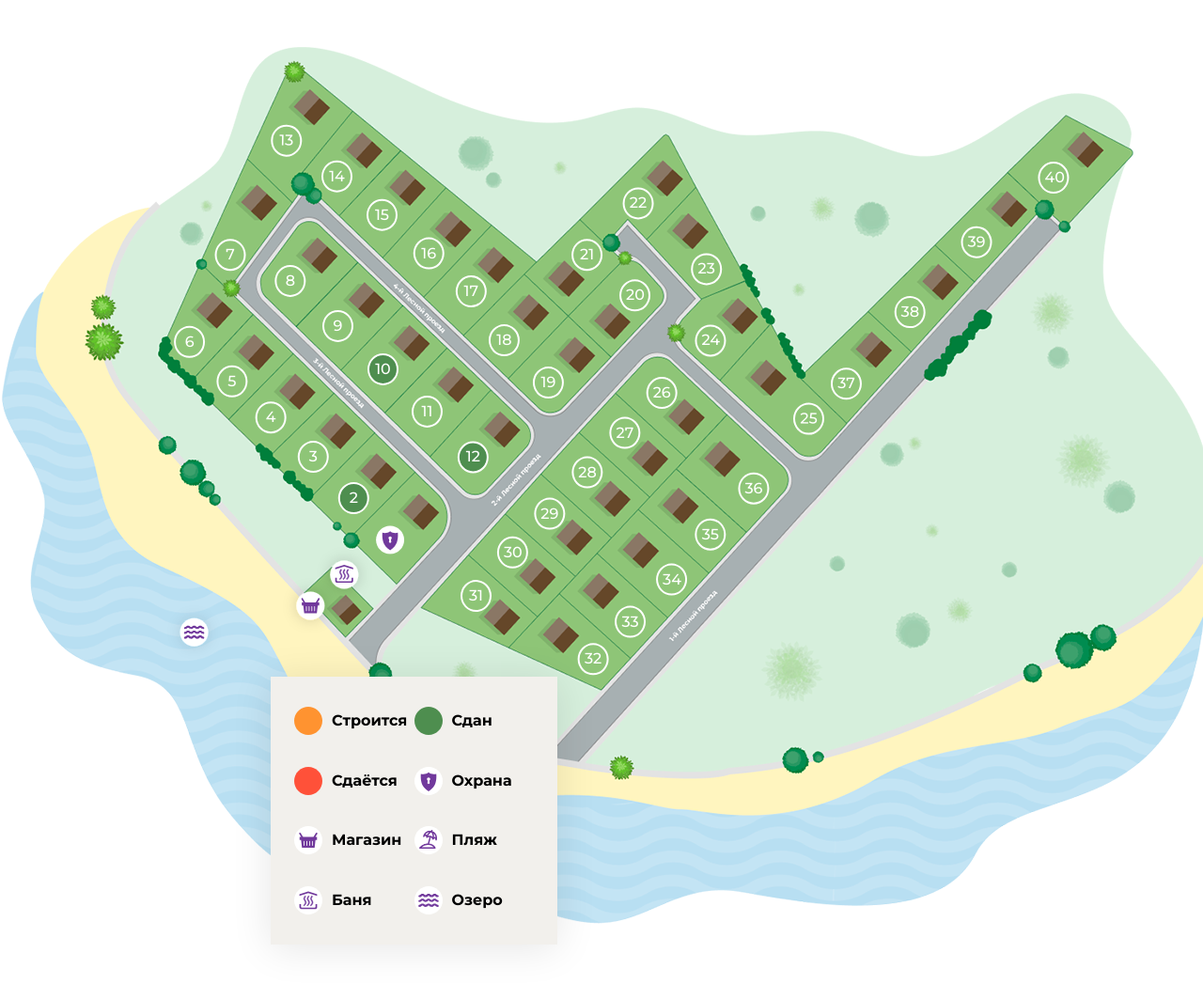
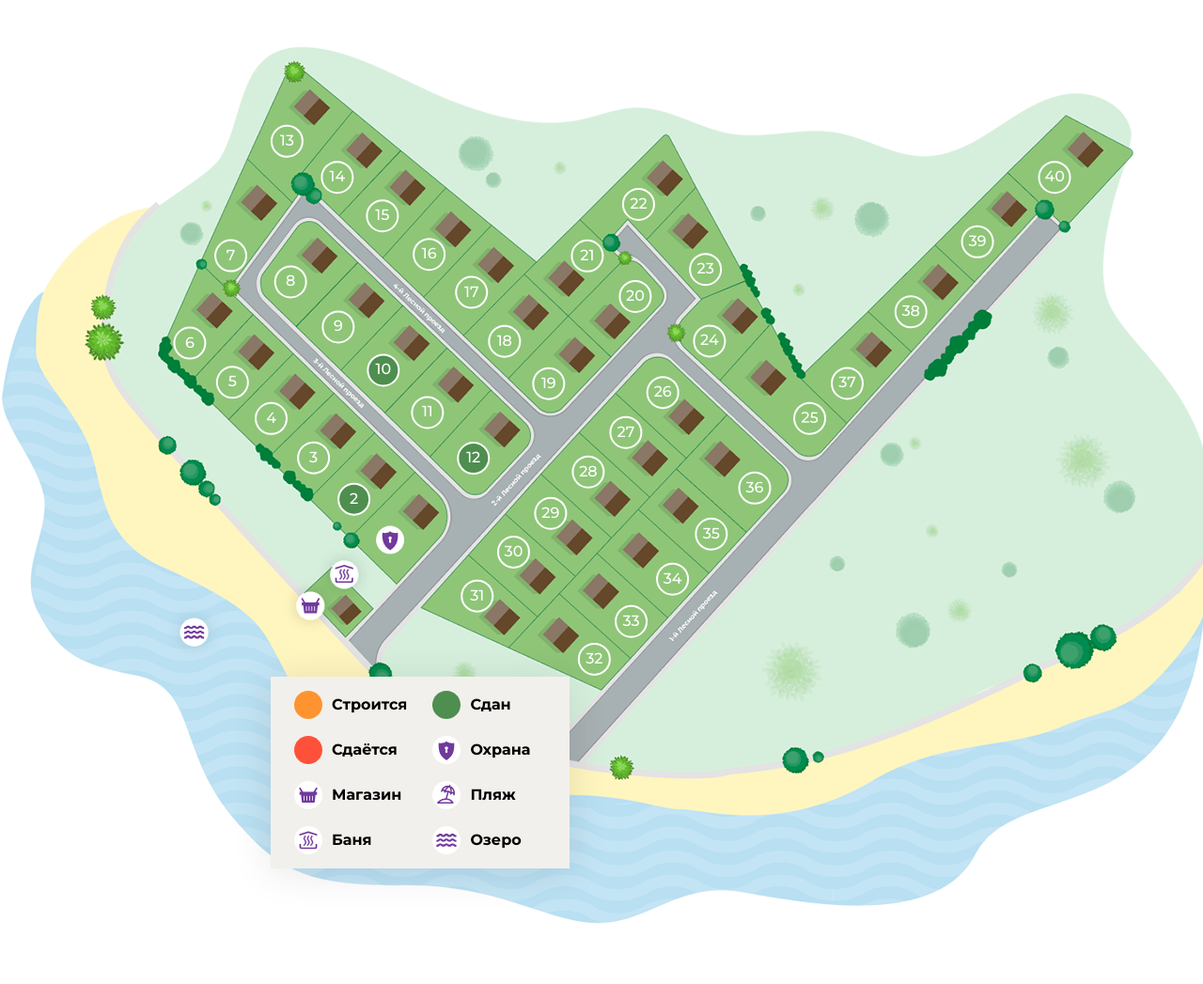
Before and after one commit to CrazyEmpress/village, a plain HTML site: page index.html in a window 1280 px wide. Shown: the whole page at 94% size. Drawn offline with Linux system fonts and the light colour scheme.

Commit message:
Подправил стили под safari

```diff
--- a/main.css
+++ b/main.css
@@ -3,6 +3,9 @@ body {
     font-family: 'Montserrat', sans-serif;
     font-weight: 500;
     line-height:20px;
+}
+body * {
+    box-sizing: border-box;
 }
 .wrapper {
     height: 947px;
@@ -49,7 +52,8 @@ body {
     border: 2px solid white;
     border-radius: 100%;
     font-weight: 500;
-    width: 19px;
+    width: 35px;
+    height: 35px;
     text-align: center;
     z-index: 2;
 }
@@ -229,7 +233,7 @@ body {
 }
 #rec-6 {
     height: 0;
-    width: 2.8rem;
+    width: 4.9rem;
     border-left: 34px solid transparent;
     border-right: 0 solid transparent;
     transform: rotate(43deg);
@@ -257,7 +261,7 @@ body {
 }
 #rec-7 {
     height: 0;
-    width: 2.5rem;
+    width: 4.2rem;
     border-left: 27px solid transparent;
     border-right: 0 solid transparent;
     transform: rotate(37deg);
@@ -395,7 +399,7 @@ body {
     top: 1.8rem;
     left: 16.5rem;
     height: 0;
-    width: 3.3rem;
+    width: 5.5rem;
     border-left: 34px solid transparent;
     border-right: 0 solid transparent;
     transform: rotate(40deg);
@@ -841,7 +845,7 @@ body {
 }
 #rec-31 {
     height: 0;
-    width: 2.5rem;
+    width: 4.7rem;
     border-left: 34px solid transparent;
     border-right: 0 solid transparent;
     transform: rotate(312deg);
@@ -868,7 +872,7 @@ body {
 }
 #rec-32 {
     height: 0;
-    width: 2.5rem;
+    width: 4.7rem;
     border-left: 34px solid transparent;
     border-right: 0 solid transparent;
     transform: rotate(312deg);
@@ -1112,6 +1116,7 @@ body {
 }
 .bottom {
     width: 45%;
+    max-height: unset;
     display: flex;
     flex-direction: column;
     align-items: center;
@@ -1226,15 +1231,13 @@ body {
 }
 .markers {
     position: absolute;
-    width: 255px;
-    height: 255px;
     background: #F2F0EC;
     box-shadow: 0 4px 40px rgba(0, 0, 0, 0.1);
     top: 45rem;
     left: 18rem;
     padding: 15px 25px;
     display: grid;
-    flex-wrap: wrap;
+    gap: 18px 27px;
     grid-template-columns: repeat(2, 1fr);
     z-index: 1;
 }
@@ -1252,8 +1255,12 @@ body {
     font-weight: bold;
 }
 @media(max-width: 460px) {
-    body *{
-        box-sizing: border-box;
+    .number {
+        width: 35px;
+        height: 35px;
+    }
+    #rec-6 .number {
+        top: -4rem;
     }
     .modal-stuff {
         max-width: 290px;
@@ -1272,6 +1279,7 @@ body {
     .bottom {
         width: 100%;
         margin-bottom: 15px;
+        max-height: unset;
     }
     .bottom-wrapper {
         flex-direction: column;
@@ -1280,7 +1288,7 @@ body {
     .modal {
         flex-direction: column;
         align-items: center;
-        max-width: 90%;
+        max-width: 320px;
     }
     .dialog-title {
         font-size: 20px;
```
